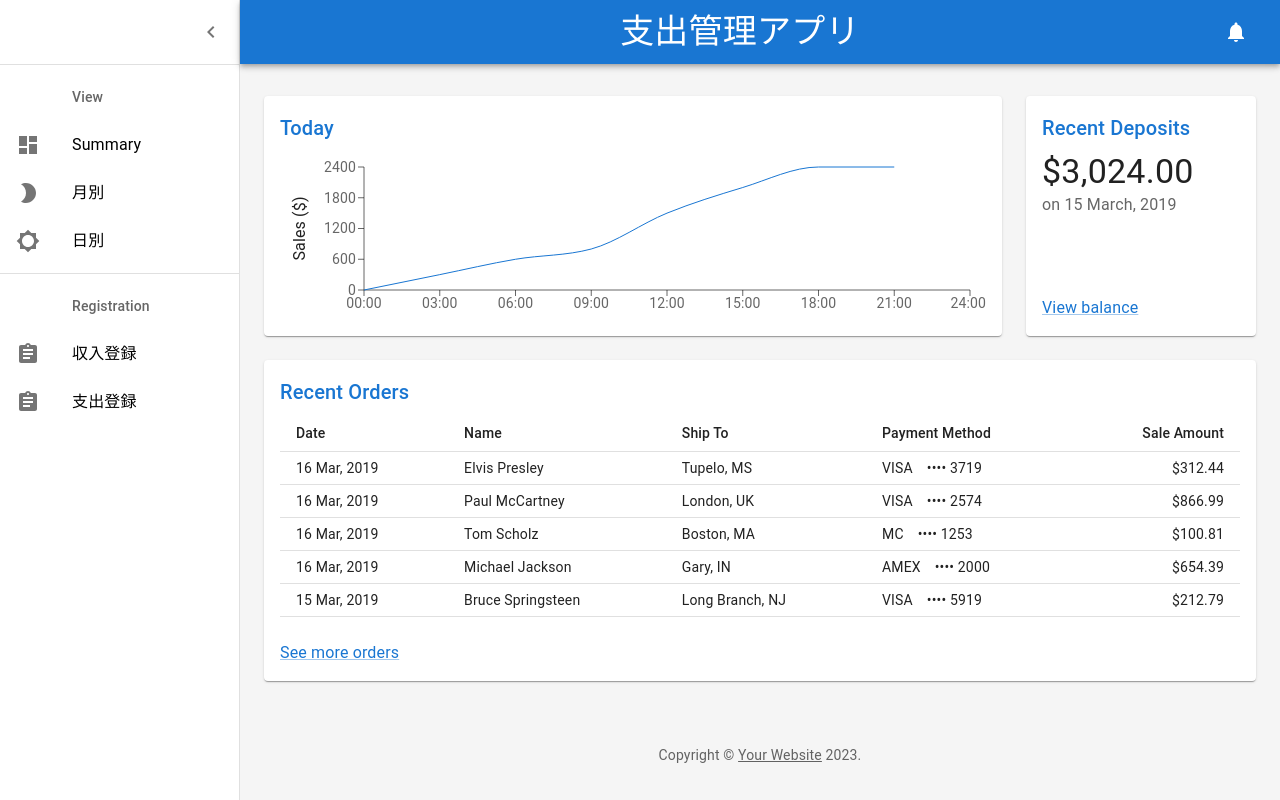
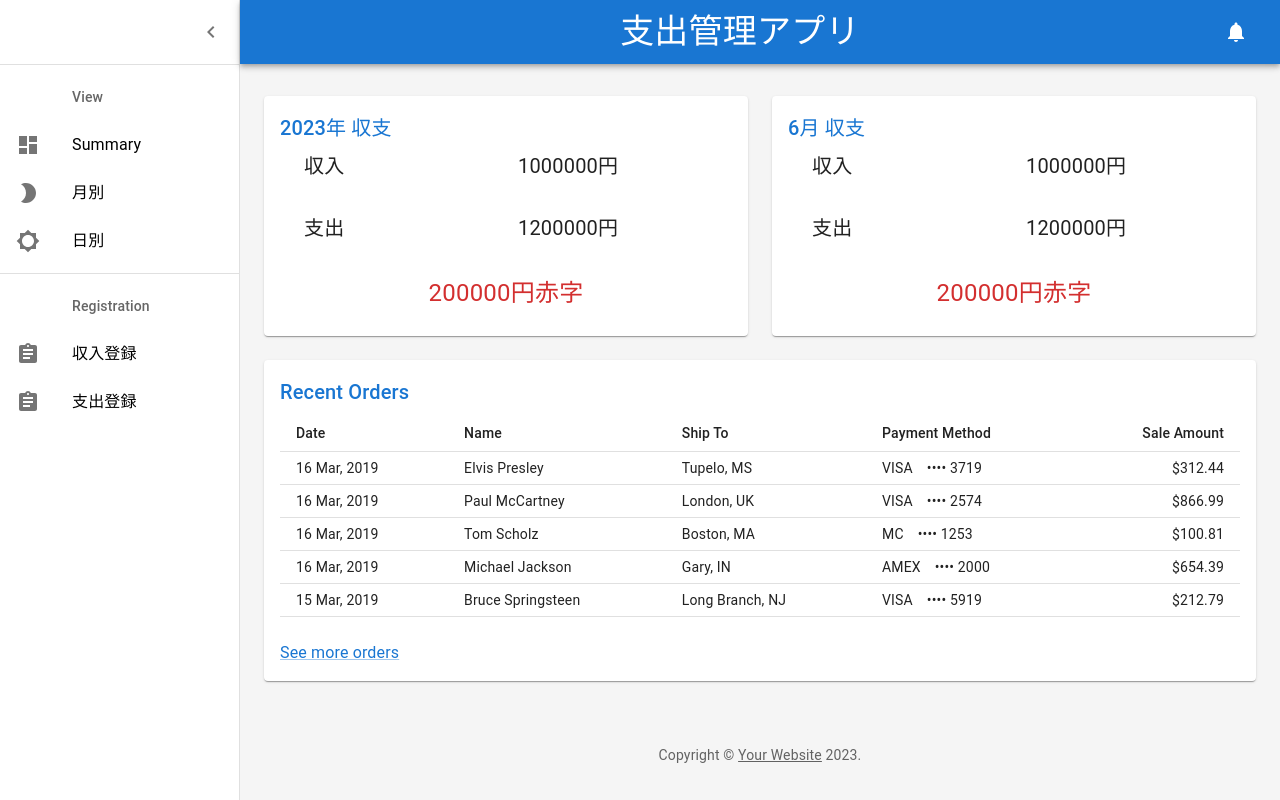
Before and after one commit to EijiToriki/household_account_book, a React (Create React App) app in the folder frontend/: page / in a window 1280 px wide. Built offline with nearby package versions, Linux system fonts and the light colour scheme; the HTML template or start-up script is replaced by a standard one.

Commit message:
フロント　サマリー画面の作成①

```diff
--- a/frontend/src/components/Summary.js
+++ b/frontend/src/components/Summary.js
@@ -2,15 +2,15 @@ import * as React from 'react';
 import Grid from '@mui/material/Grid';
 import Paper from '@mui/material/Paper';
 
-import Chart from './subcomponents/Chart';
-import Deposits from './subcomponents/Deposits';
 import Orders from './subcomponents/Orders';
+import YearAccount from './subcomponents/YearAccount';
+import MonthAccount from './subcomponents/MonthAccount';
 
 export default function Summary() {
   return (
     <Grid container spacing={3}>
       {/* Chart */}
-      <Grid item xs={12} md={8} lg={9}>
+      <Grid item md={6}>
         <Paper
           sx={{
             p: 2,
@@ -19,11 +19,11 @@ export default function Summary() {
             height: 240,
           }}
         >
-          <Chart />
+          <YearAccount />
         </Paper>
       </Grid>
       {/* Recent Deposits */}
-      <Grid item xs={12} md={4} lg={3}>
+      <Grid item md={6}>
         <Paper
           sx={{
             p: 2,
@@ -32,11 +32,11 @@ export default function Summary() {
             height: 240,
           }}
         >
-          <Deposits />
+          <MonthAccount />
         </Paper>
       </Grid>
       {/* Recent Orders */}
-      <Grid item xs={12}>
+      <Grid item md={12}>
         <Paper sx={{ p: 2, display: 'flex', flexDirection: 'column' }}>
           <Orders />
         </Paper>
--- a/frontend/src/components/subcomponents/Chart.js
+++ /dev/null
@@ -1,71 +0,0 @@
-import * as React from 'react';
-import { useTheme } from '@mui/material/styles';
-import { LineChart, Line, XAxis, YAxis, Label, ResponsiveContainer } from 'recharts';
-import Title from './Title';
-
-// Generate Sales Data
-function createData(time, amount) {
-  return { time, amount };
-}
-
-const data = [
-  createData('00:00', 0),
-  createData('03:00', 300),
-  createData('06:00', 600),
-  createData('09:00', 800),
-  createData('12:00', 1500),
-  createData('15:00', 2000),
-  createData('18:00', 2400),
-  createData('21:00', 2400),
-  createData('24:00', undefined),
-];
-
-export default function Chart() {
-  const theme = useTheme();
-
-  return (
-    <React.Fragment>
-      <Title>Today</Title>
-      <ResponsiveContainer>
-        <LineChart
-          data={data}
-          margin={{
-            top: 16,
-            right: 16,
-            bottom: 0,
-            left: 24,
-          }}
-        >
-          <XAxis
-            dataKey="time"
-            stroke={theme.palette.text.secondary}
-            style={theme.typography.body2}
-          />
-          <YAxis
-            stroke={theme.palette.text.secondary}
-            style={theme.typography.body2}
-          >
-            <Label
-              angle={270}
-              position="left"
-              style={{
-                textAnchor: 'middle',
-                fill: theme.palette.text.primary,
-                ...theme.typography.body1,
-              }}
-            >
-              Sales ($)
-            </Label>
-          </YAxis>
-          <Line
-            isAnimationActive={false}
-            type="monotone"
-            dataKey="amount"
-            stroke={theme.palette.primary.main}
-            dot={false}
-          />
-        </LineChart>
-      </ResponsiveContainer>
-    </React.Fragment>
-  );
-}
--- a/frontend/src/components/subcomponents/Deposits.js
+++ /dev/null
@@ -1,27 +0,0 @@
-import * as React from 'react';
-import Link from '@mui/material/Link';
-import Typography from '@mui/material/Typography';
-import Title from './Title';
-
-function preventDefault(event) {
-  event.preventDefault();
-}
-
-export default function Deposits() {
-  return (
-    <React.Fragment>
-      <Title>Recent Deposits</Title>
-      <Typography component="p" variant="h4">
-        $3,024.00
-      </Typography>
-      <Typography color="text.secondary" sx={{ flex: 1 }}>
-        on 15 March, 2019
-      </Typography>
-      <div>
-        <Link color="primary" href="#" onClick={preventDefault}>
-          View balance
-        </Link>
-      </div>
-    </React.Fragment>
-  );
-}
--- /dev/null
+++ b/frontend/src/components/subcomponents/MonthAccount.js
@@ -0,0 +1,48 @@
+import React from 'react'
+import Title from './Title'
+import { Grid, Typography } from '@mui/material'
+
+export default function MonthAccount() {
+  return (
+    <>
+      <Title>6月 収支</Title>
+      <Grid container spacing={3}>
+        <Grid item md={6}>
+          <Typography ml={3} fontSize={20}>
+            収入
+          </Typography>
+        </Grid>
+        <Grid item md={6}>
+          <Typography fontSize={20}>
+            1000000円
+          </Typography>
+        </Grid>
+      </Grid>
+      <Grid container spacing={3} mt={1}>
+        <Grid item md={6}>
+          <Typography ml={3} fontSize={20}>
+            支出
+          </Typography>
+        </Grid>
+        <Grid item md={6}>
+          <Typography fontSize={20}>
+            1200000円
+          </Typography>
+        </Grid>
+      </Grid>
+      <Grid container spacing={3} mt={1} textAlign='center'>
+        <Grid item md={12}>
+          {100000 - 120000 > 0 ?
+            <Typography fontSize={24} color='green'>
+              200000円黒字
+            </Typography>
+            :
+            <Typography fontSize={24} color='error'>
+              200000円赤字
+            </Typography>
+          }
+        </Grid>
+      </Grid>
+    </>
+  )
+}
--- /dev/null
+++ b/frontend/src/components/subcomponents/YearAccount.js
@@ -0,0 +1,48 @@
+import React from 'react'
+import Title from './Title'
+import { Grid, Typography } from '@mui/material'
+
+export default function YearAccount() {
+  return (
+    <>
+      <Title>2023年 収支</Title>
+      <Grid container spacing={3}>
+        <Grid item md={6}>
+          <Typography ml={3} fontSize={20}>
+            収入
+          </Typography>
+        </Grid>
+        <Grid item md={6}>
+          <Typography fontSize={20}>
+            1000000円
+          </Typography>
+        </Grid>
+      </Grid>
+      <Grid container spacing={3} mt={1}>
+        <Grid item md={6}>
+          <Typography ml={3} fontSize={20}>
+            支出
+          </Typography>
+        </Grid>
+        <Grid item md={6}>
+          <Typography fontSize={20}>
+            1200000円
+          </Typography>
+        </Grid>
+      </Grid>
+      <Grid container spacing={3} mt={1} textAlign='center'>
+        <Grid item md={12}>
+          {100000 - 120000 > 0 ?
+            <Typography fontSize={24} color='green'>
+              200000円黒字
+            </Typography>
+            :
+            <Typography fontSize={24} color='error'>
+              200000円赤字
+            </Typography>
+          }
+        </Grid>
+      </Grid>
+    </>
+  )
+}
```
